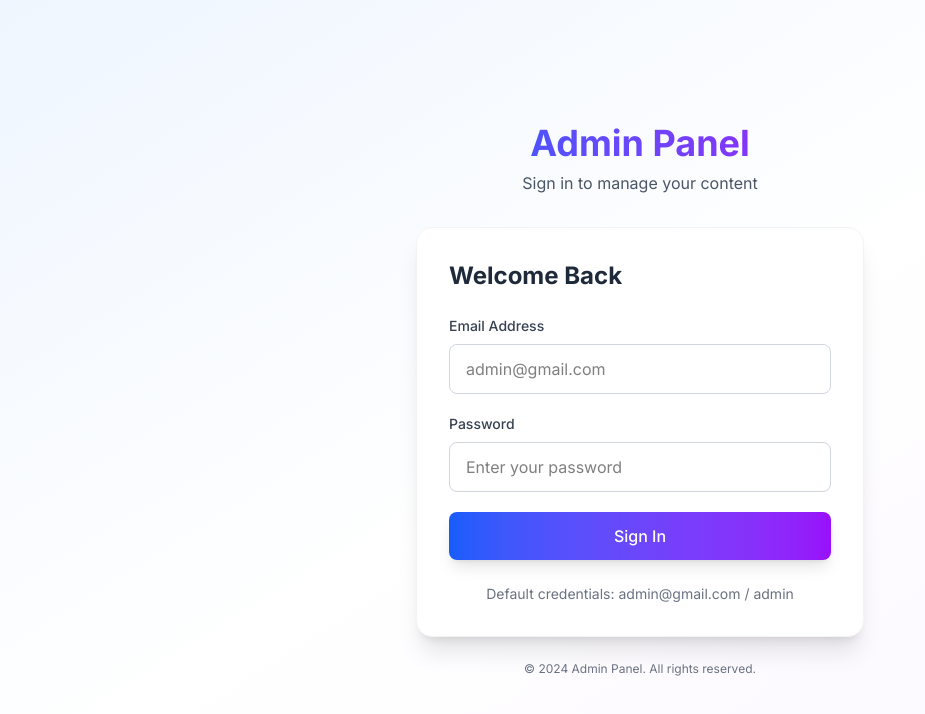
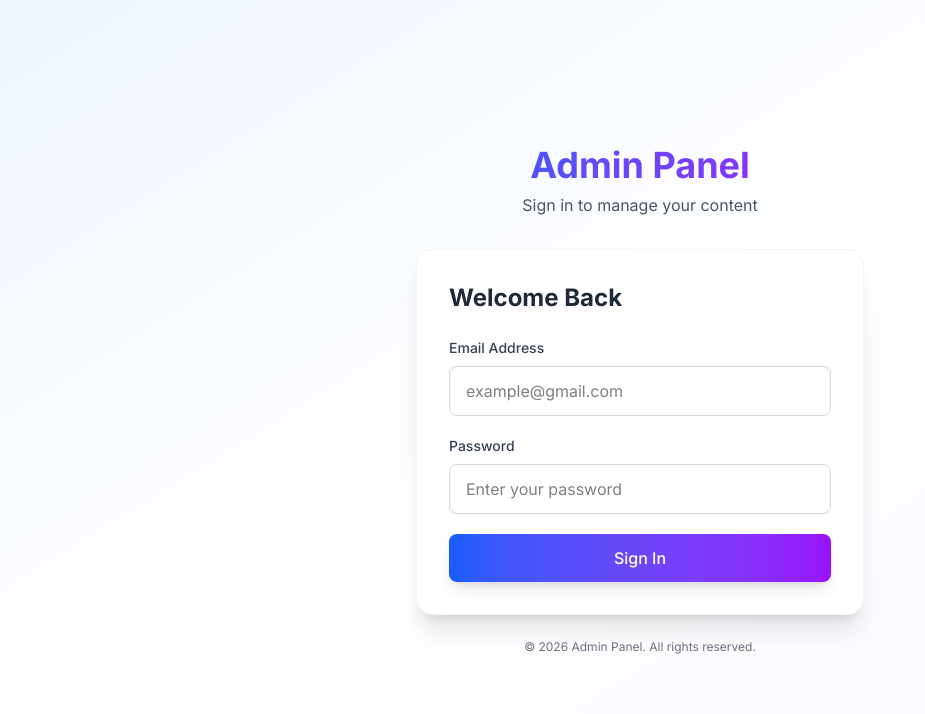
Before and after one commit to anandkishorgupta/investememt, a React (Vite) app in the folder client/: page /login in a window 1280 px wide. Shown: the top 714 px of the page, without its empty margins (0-925 px from the left). Built offline with nearby package versions, Linux system fonts and the light colour scheme.

Commit message:
change placeholder

```diff
--- a/client/src/admin/pages/auth/Login.jsx
+++ b/client/src/admin/pages/auth/Login.jsx
@@ -81,7 +81,7 @@ const API_URL = import.meta.env.VITE_API_URL ;
                 value={email}
                 onChange={(e) => setEmail(e.target.value)}
                 className="w-full px-4 py-3 border border-gray-300 rounded-lg focus:ring-2 focus:ring-blue-500 focus:border-transparent transition-all outline-none"
-                placeholder="admin@gmail.com"
+                placeholder="example@gmail.com"
                 required
               />
             </div>
@@ -122,18 +122,13 @@ const API_URL = import.meta.env.VITE_API_URL ;
             </button>
           </form>
 
-          {/* Helper Text */}
-          <div className="mt-6 text-center">
-            <p className="text-sm text-gray-500">
-              Default credentials: admin@gmail.com / admin
-            </p>
-          </div>
+
         </div>
 
         {/* Footer */}
         <div className="text-center mt-6">
           <p className="text-xs text-gray-500">
-            © 2024 Admin Panel. All rights reserved.
+            © 2026 Admin Panel. All rights reserved.
           </p>
         </div>
       </div>
```
